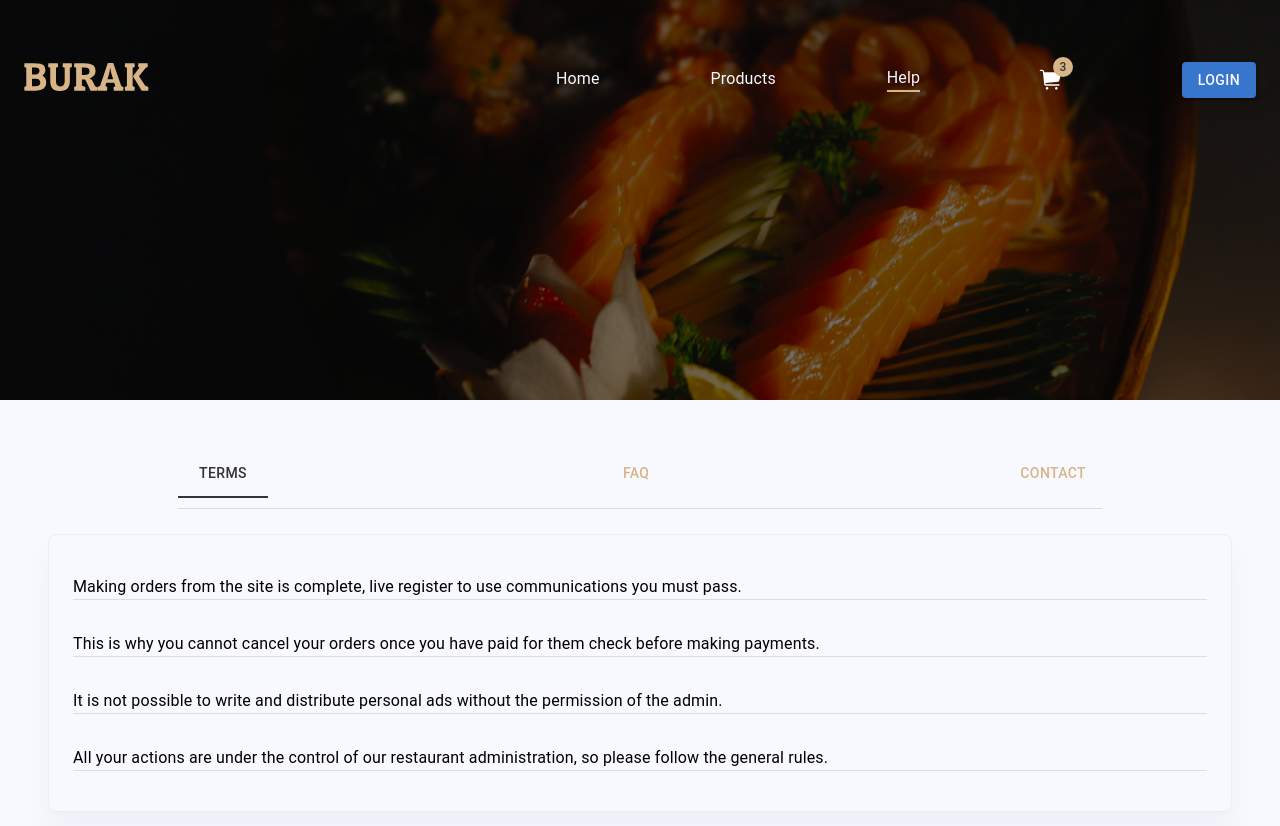
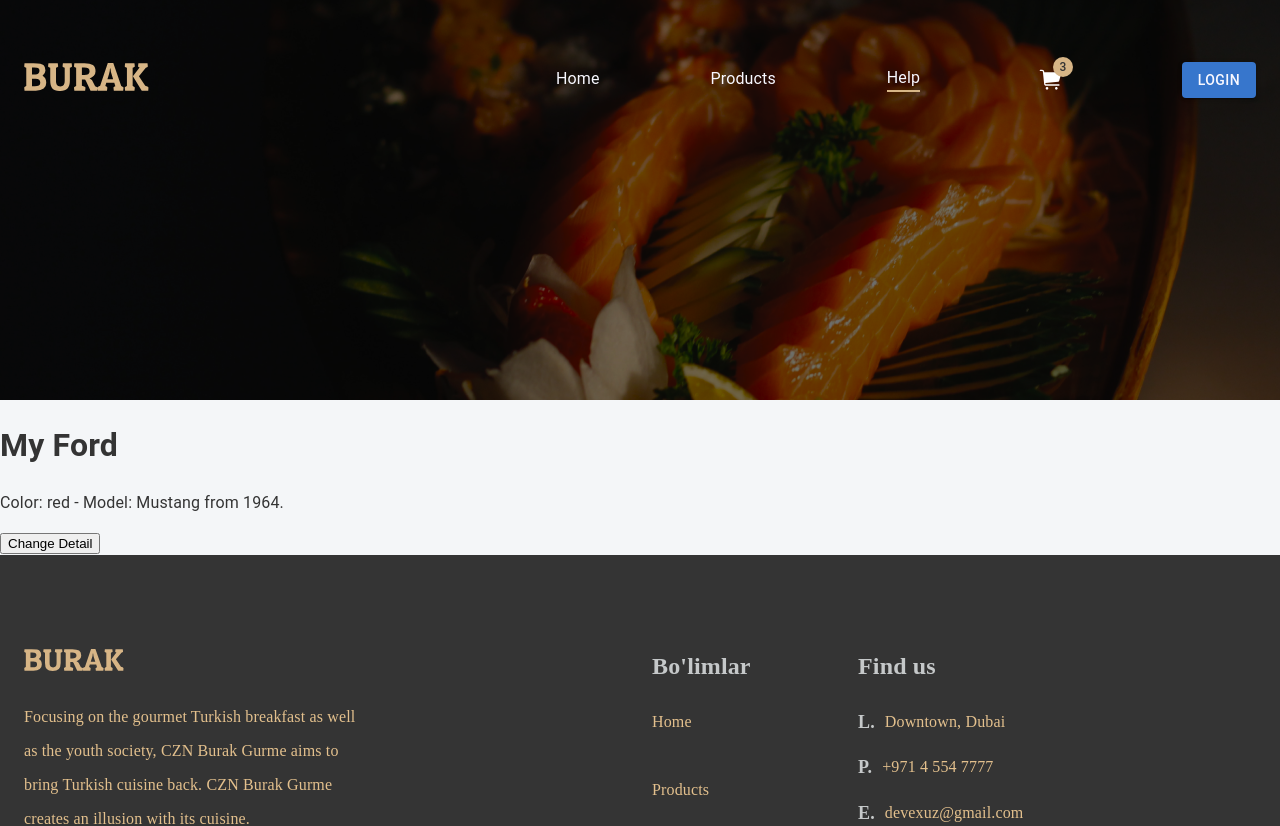
Before and after one commit to sardorbek-0515/burak-react, a React (Create React App) app: page /help in a window 1280 px wide. Shown: the top 826 px of the page. Built offline with nearby package versions, Linux system fonts and the light colour scheme.

Commit message:
feat: create Test class component

```diff
--- a/src/app/App.tsx
+++ b/src/app/App.tsx
@@ -8,10 +8,12 @@ import UserPage from "./screens/userPage";
 import HomeNavbar from "./components/headers/HomeNavbar";
 import OtherNavbar from "./components/headers/OtherNavbar";
 import Footer from "./components/footer";
+// eslint-disable-next-line @typescript-eslint/no-unused-vars
 import HelpPage from "./screens/helpPage";
 import "../css/app.css";
 import "../css/navbar.css";
 import "../css/footer.css";
+import Test from "./screens/Test";
 
 function App() {
   const location = useLocation();
@@ -31,7 +33,8 @@ function App() {
           <UserPage />
         </Route>
         <Route path="/help">
-          <HelpPage />
+        <Test/>
+          {/* <HelpPage /> */}
         </Route>
         <Route path="/">
           <HomePage />
--- /dev/null
+++ b/src/app/screens/Test.tsx
@@ -0,0 +1,52 @@
+// @ts-nocheck
+import React, { Component } from "react";
+
+class Test extends Component {
+  constructor(props) {
+    super(props);
+    this.state = {
+      brand: "Ford",
+      model: "Mustang",
+      color: "red",
+      year: 1964,
+    };
+  }
+
+  changeDetail = () => {
+    this.setState({
+      color: "blue",
+      brand: "Tesla",
+      model: "Model S",
+      year: 2023,
+    });
+  };
+
+  componentDidMount() { // birinchi rendeda ish ga tushadi
+    console.log("componentDidMount");
+    // runs after first render => RETRIEVE DATA FROM BACKEND SERVER
+  }
+
+  componentWillUnmount() {
+    console.log("componentWillUnmount");
+    // runs before component unmount
+  }
+
+  componentDidUpdate() {}
+
+  render() {
+    return (
+      <div>
+        <h1>My {this.state.brand}</h1>
+        <p>
+          Color: {this.state.color} - Model: {this.state.model} from{" "}
+          {this.state.year}.
+        </p>
+        <button type="button" onClick={this.changeDetail}>
+          Change Detail
+        </button>
+      </div>
+    );
+  }
+}
+
+export default Test;
--- a/src/app/screens/helpPage/index.tsx
+++ b/src/app/screens/helpPage/index.tsx
@@ -13,8 +13,8 @@ import "../../../css/help.css";
 import { faq } from "../../../lib/data/faq";
 import { terms } from "../../../lib/data/terms";
 
-export default function HelpPage() {
-  const [value, setValue] = React.useState("1");
+export default function HelpPage() {//
+  const [value, setValue] = React.useState("1");// suniy state hollar orqali
 
   /** HANDLERS **/
   const handleChange = (e: React.SyntheticEvent, newValue: string) => {
```
